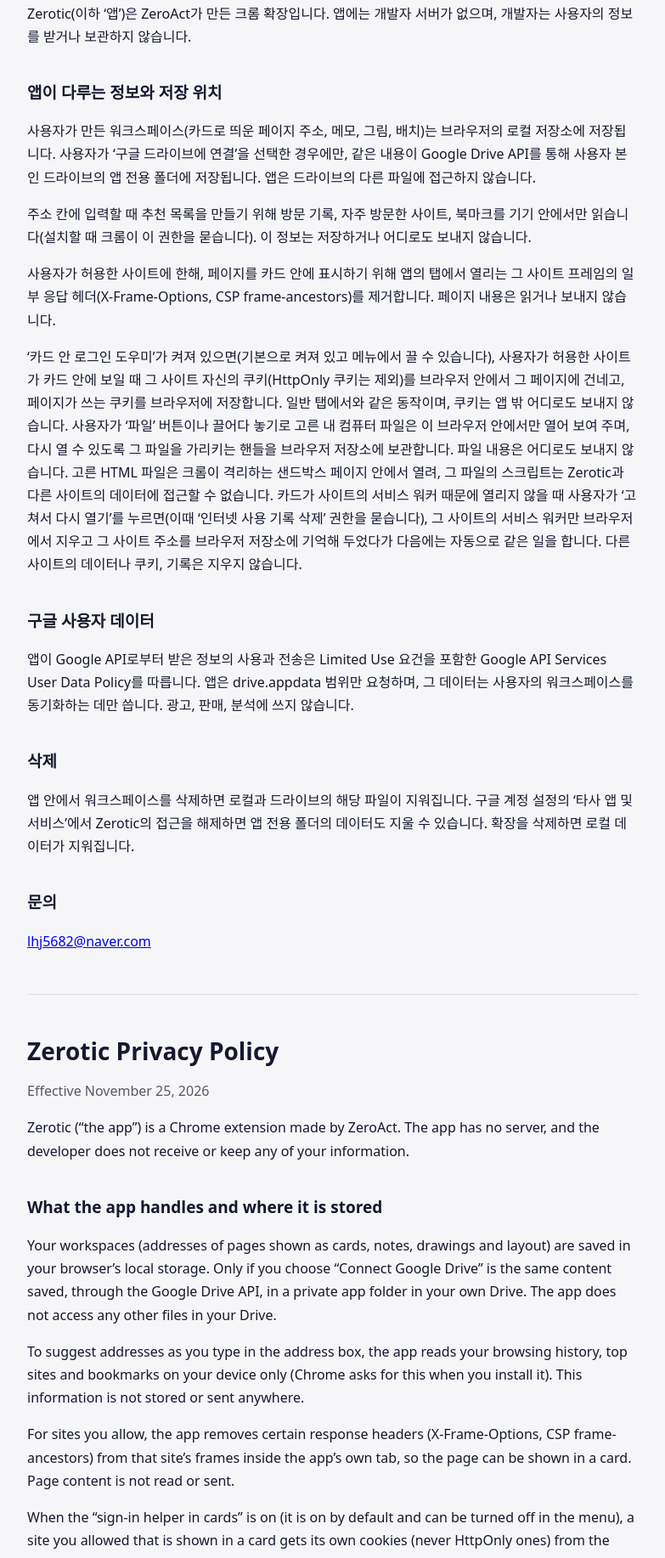
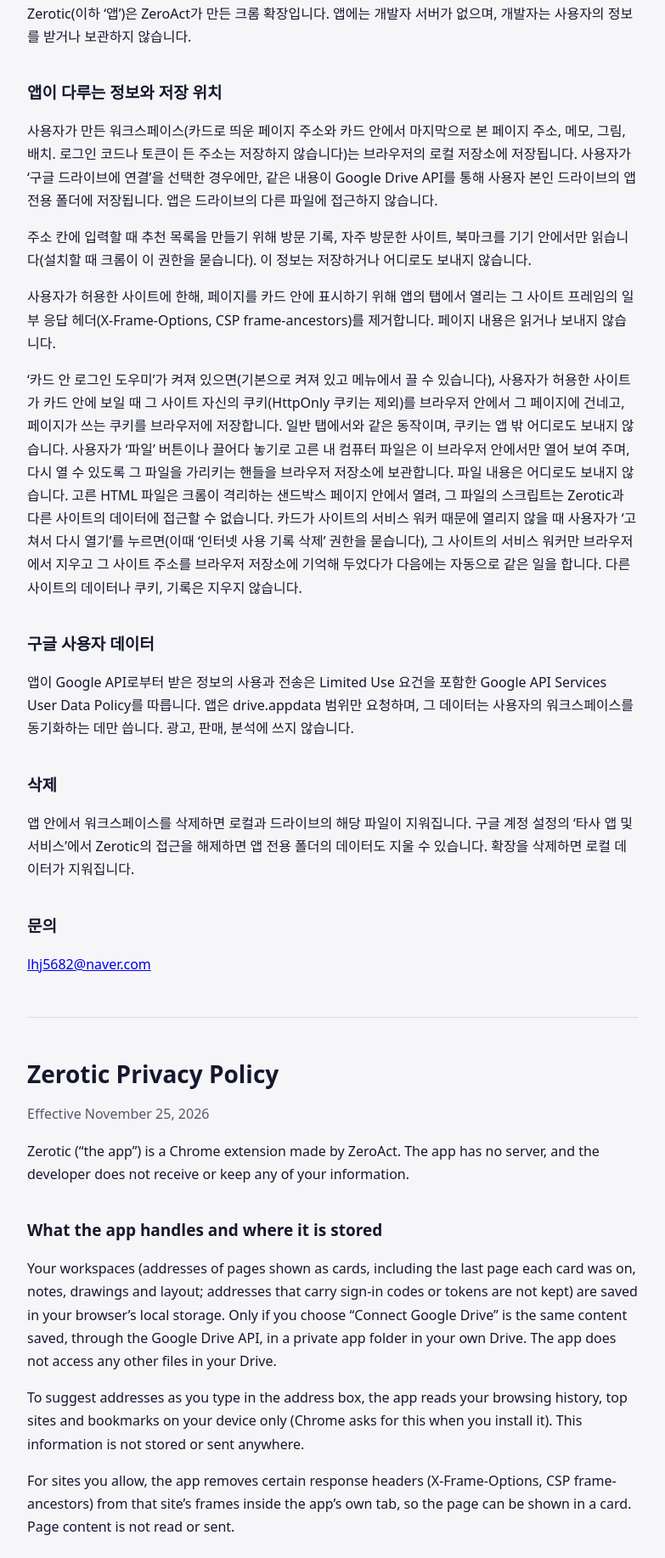
Before and after one commit to ZeroAct/zerotic-site, a plain HTML site: page privacy.html in a window 1280 px wide. Shown: the part 141-1975 px from the top of the page at 85% size, without its empty margins (248-1031 px from the left). Drawn offline with Linux system fonts and the light colour scheme.

Commit message:
Update from Zerotic 34630e9 (with uncommitted docs changes)

```diff
--- a/privacy.html
+++ b/privacy.html
@@ -17,7 +17,7 @@ h1{font-size:28px;line-height:1.3;margin:0 0 6px}h2{font-size:19px;margin:36px 0
 <p class="muted">시행일 2026년 11월 25일</p>
 <p>Zerotic(이하 ‘앱’)은 ZeroAct가 만든 크롬 확장입니다. 앱에는 개발자 서버가 없으며, 개발자는 사용자의 정보를 받거나 보관하지 않습니다.</p>
 <h2>앱이 다루는 정보와 저장 위치</h2>
-<p>사용자가 만든 워크스페이스(카드로 띄운 페이지 주소, 메모, 그림, 배치)는 브라우저의 로컬 저장소에 저장됩니다. 사용자가 ‘구글 드라이브에 연결’을 선택한 경우에만, 같은 내용이 Google Drive API를 통해 사용자 본인 드라이브의 앱 전용 폴더에 저장됩니다. 앱은 드라이브의 다른 파일에 접근하지 않습니다.</p>
+<p>사용자가 만든 워크스페이스(카드로 띄운 페이지 주소와 카드 안에서 마지막으로 본 페이지 주소, 메모, 그림, 배치. 로그인 코드나 토큰이 든 주소는 저장하지 않습니다)는 브라우저의 로컬 저장소에 저장됩니다. 사용자가 ‘구글 드라이브에 연결’을 선택한 경우에만, 같은 내용이 Google Drive API를 통해 사용자 본인 드라이브의 앱 전용 폴더에 저장됩니다. 앱은 드라이브의 다른 파일에 접근하지 않습니다.</p>
 <p>주소 칸에 입력할 때 추천 목록을 만들기 위해 방문 기록, 자주 방문한 사이트, 북마크를 기기 안에서만 읽습니다(설치할 때 크롬이 이 권한을 묻습니다). 이 정보는 저장하거나 어디로도 보내지 않습니다.</p>
 <p>사용자가 허용한 사이트에 한해, 페이지를 카드 안에 표시하기 위해 앱의 탭에서 열리는 그 사이트 프레임의 일부 응답 헤더(X-Frame-Options, CSP frame-ancestors)를 제거합니다. 페이지 내용은 읽거나 보내지 않습니다.</p>
 <p>‘카드 안 로그인 도우미’가 켜져 있으면(기본으로 켜져 있고 메뉴에서 끌 수 있습니다), 사용자가 허용한 사이트가 카드 안에 보일 때 그 사이트 자신의 쿠키(HttpOnly 쿠키는 제외)를 브라우저 안에서 그 페이지에 건네고, 페이지가 쓰는 쿠키를 브라우저에 저장합니다. 일반 탭에서와 같은 동작이며, 쿠키는 앱 밖 어디로도 보내지 않습니다. 사용자가 ‘파일’ 버튼이나 끌어다 놓기로 고른 내 컴퓨터 파일은 이 브라우저 안에서만 열어 보여 주며, 다시 열 수 있도록 그 파일을 가리키는 핸들을 브라우저 저장소에 보관합니다. 파일 내용은 어디로도 보내지 않습니다. 고른 HTML 파일은 크롬이 격리하는 샌드박스 페이지 안에서 열려, 그 파일의 스크립트는 Zerotic과 다른 사이트의 데이터에 접근할 수 없습니다. 카드가 사이트의 서비스 워커 때문에 열리지 않을 때 사용자가 ‘고쳐서 다시 열기’를 누르면(이때 ‘인터넷 사용 기록 삭제’ 권한을 묻습니다), 그 사이트의 서비스 워커만 브라우저에서 지우고 그 사이트 주소를 브라우저 저장소에 기억해 두었다가 다음에는 자동으로 같은 일을 합니다. 다른 사이트의 데이터나 쿠키, 기록은 지우지 않습니다.</p>
@@ -32,7 +32,7 @@ h1{font-size:28px;line-height:1.3;margin:0 0 6px}h2{font-size:19px;margin:36px 0
 <p class="muted">Effective November 25, 2026</p>
 <p>Zerotic (“the app”) is a Chrome extension made by ZeroAct. The app has no server, and the developer does not receive or keep any of your information.</p>
 <h2>What the app handles and where it is stored</h2>
-<p>Your workspaces (addresses of pages shown as cards, notes, drawings and layout) are saved in your browser’s local storage. Only if you choose “Connect Google Drive” is the same content saved, through the Google Drive API, in a private app folder in your own Drive. The app does not access any other files in your Drive.</p>
+<p>Your workspaces (addresses of pages shown as cards, including the last page each card was on, notes, drawings and layout; addresses that carry sign-in codes or tokens are not kept) are saved in your browser’s local storage. Only if you choose “Connect Google Drive” is the same content saved, through the Google Drive API, in a private app folder in your own Drive. The app does not access any other files in your Drive.</p>
 <p>To suggest addresses as you type in the address box, the app reads your browsing history, top sites and bookmarks on your device only (Chrome asks for this when you install it). This information is not stored or sent anywhere.</p>
 <p>For sites you allow, the app removes certain response headers (X-Frame-Options, CSP frame-ancestors) from that site’s frames inside the app’s own tab, so the page can be shown in a card. Page content is not read or sent.</p>
 <p>When the “sign-in helper in cards” is on (it is on by default and can be turned off in the menu), a site you allowed that is shown in a card gets its own cookies (never HttpOnly ones) from the browser, and cookies the page writes are saved in the browser, just as in a normal tab. Cookies are never sent anywhere outside the app. Files on your computer that you pick with the Files button or drop on the board are opened in this browser only; a handle to each file is kept in the browser’s storage so it can be opened again. File contents are never sent anywhere. A picked HTML file opens inside a page Chrome sandboxes, so its scripts can’t reach Zerotic or other sites’ data. If a card can’t open because of a site’s service worker and you press “Fix and reopen” (Chrome then asks for the browsing-data permission), only that site’s service workers are removed from the browser, and the site’s address is remembered in the browser’s storage so this happens on its own next time. No other data, cookies or history are removed.</p>
```
